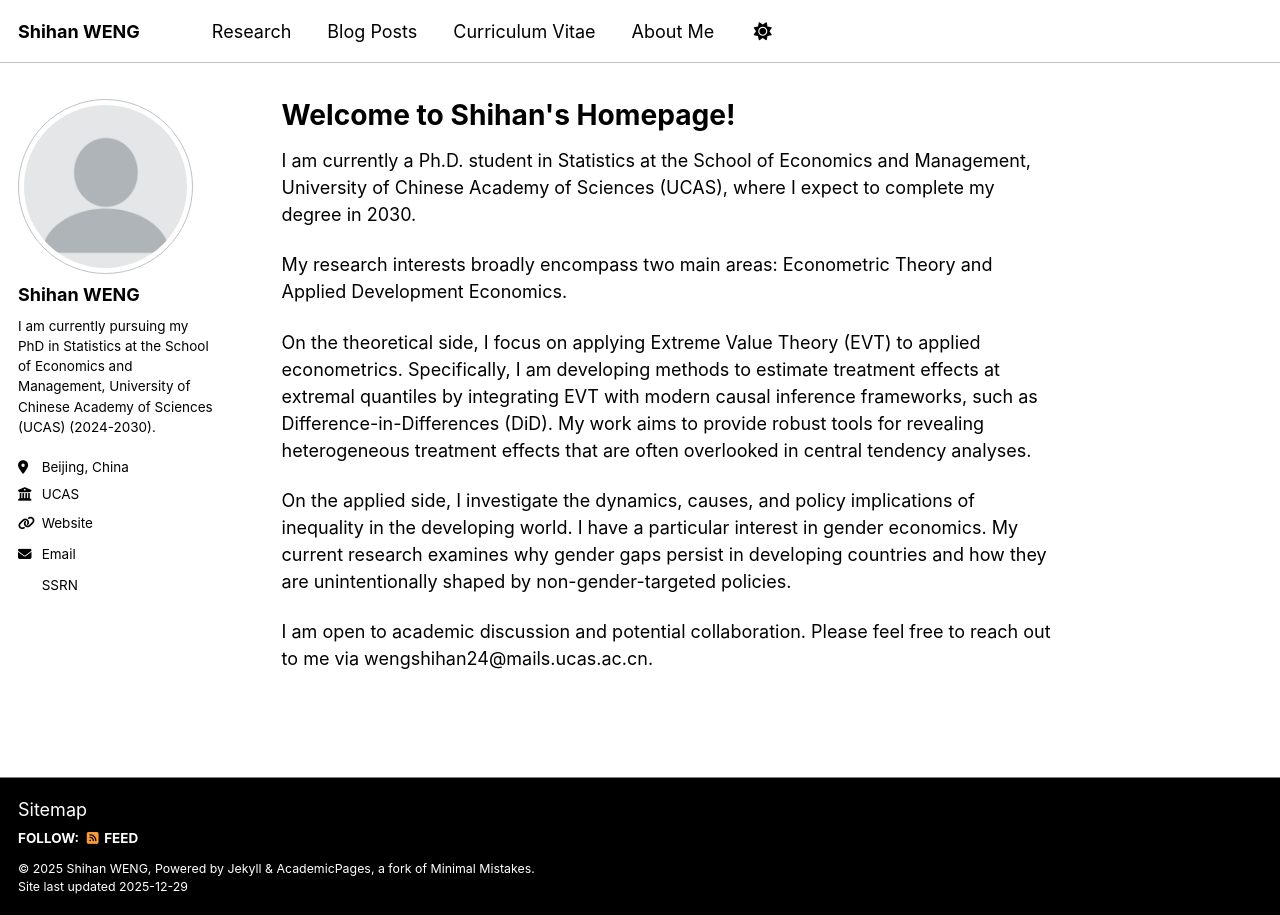
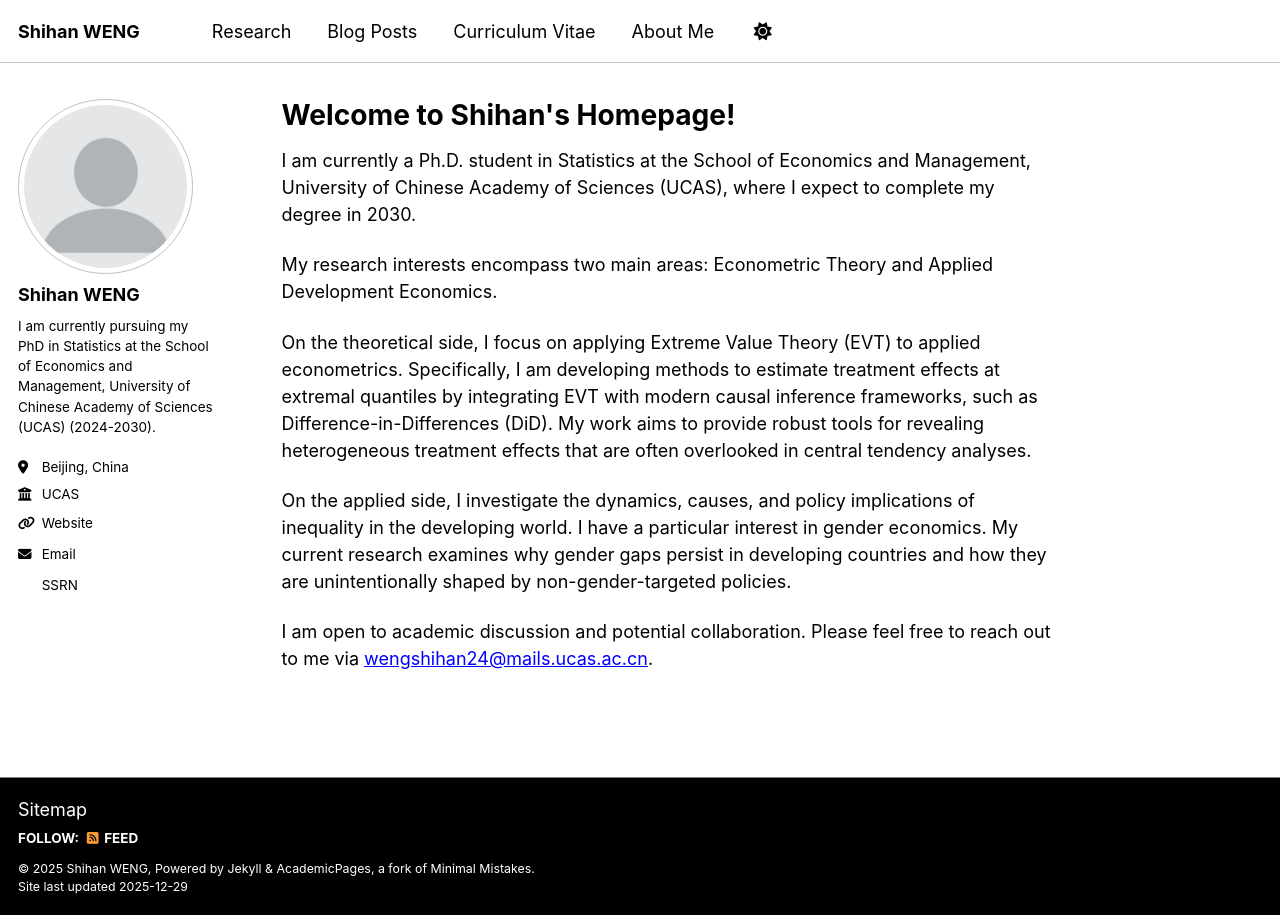
Before and after one commit to ShihanWENG/ShihanWENG.github.io, a Jekyll site: the page built from _pages/about.md, in a window 1280 px wide. Built offline with Jekyll 4.4.1, drawn with Linux system fonts in a browser that asks for light colours; some web fonts are replaced; a script bundle is joined from its source files by our own code; library files that are not in the unit come from our copies.

Commit message:
Update about.md

```diff
--- a/_pages/about.md
+++ b/_pages/about.md
@@ -9,10 +9,10 @@
 <h1>Welcome to Shihan's Homepage!</h1>
 I am currently a Ph.D. student in Statistics at the School of Economics and Management, University of Chinese Academy of Sciences (UCAS), where I expect to complete my degree in 2030.
 
-My research interests broadly encompass two main areas: Econometric Theory and Applied Development Economics.
+My research interests encompass two main areas: Econometric Theory and Applied Development Economics.
 
 On the theoretical side, I focus on applying Extreme Value Theory (EVT) to applied econometrics. Specifically, I am developing methods to estimate treatment effects at extremal quantiles by integrating EVT with modern causal inference frameworks, such as Difference-in-Differences (DiD). My work aims to provide robust tools for revealing heterogeneous treatment effects that are often overlooked in central tendency analyses.
 
 On the applied side, I investigate the dynamics, causes, and policy implications of inequality in the developing world. I have a particular interest in gender economics. My current research examines why gender gaps persist in developing countries and how they are unintentionally shaped by non-gender-targeted policies.
 
-I am open to academic discussion and potential collaboration. Please feel free to reach out to me via wengshihan24@mails.ucas.ac.cn.
+I am open to academic discussion and potential collaboration. Please feel free to reach out to me via [wengshihan24@mails.ucas.ac.cn](mailto:wengshihan24@mails.ucas.ac.cn).
```
